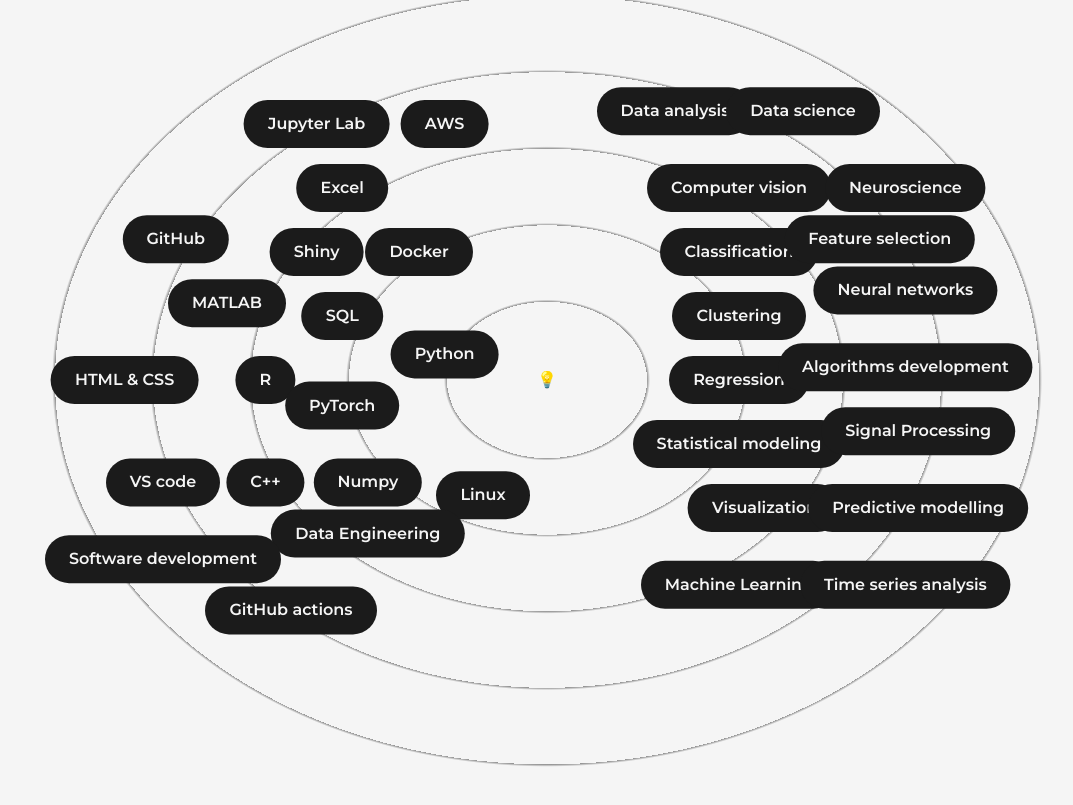
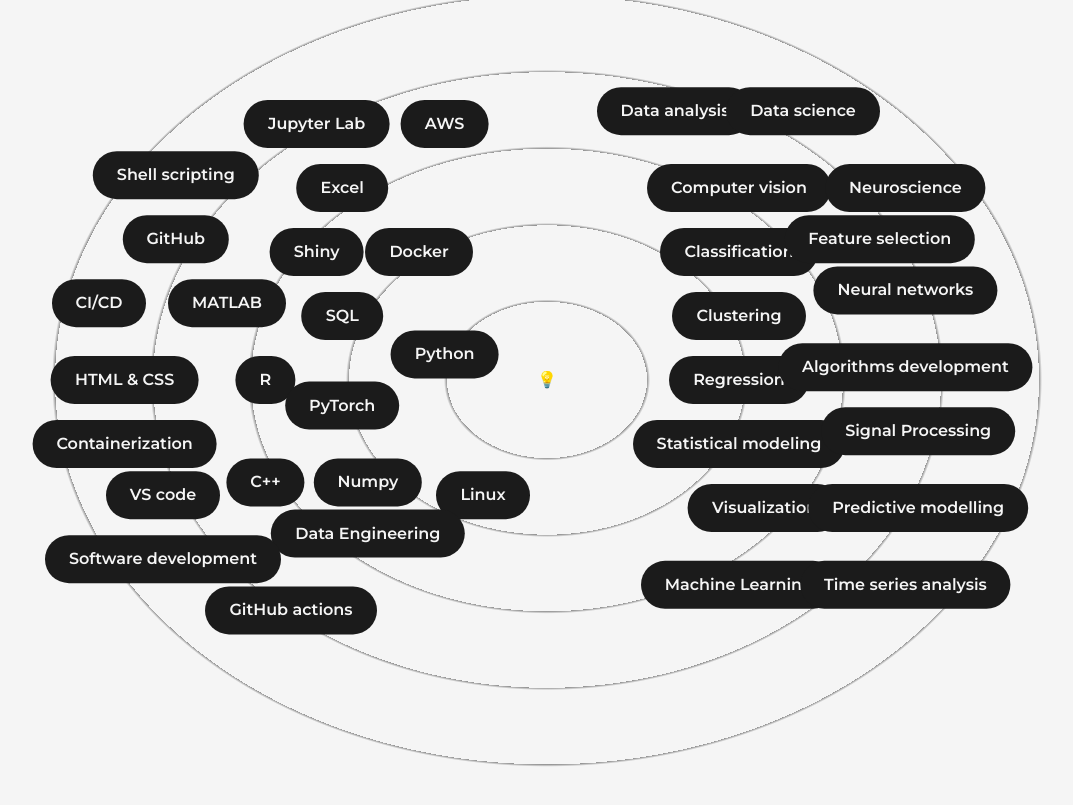
Before and after one commit to senthilcaesar/portfolio, a Next.js app: page /about in a window 1280 px wide. Shown: the part 1924-2729 px from the top of the page, without its empty margins (93-1166 px from the left). Built offline with nearby package versions, Linux system fonts and the light colour scheme.

Commit message:
Skill updates

```diff
--- a/src/components/Skills.js
+++ b/src/components/Skills.js
@@ -43,6 +43,7 @@
   {*/}
         💡
         <Skill name="Python" x="-8vw" y="-2vw" />
+        <Skill name="CI/CD" x="-35vw" y="-6vw" />
         <Skill name="MATLAB" x="-25vw" y="-6vw" />
         <Skill name="Linux" x="-5vw" y="9vw" />
         <Skill name="Docker" x="-10vw" y="-10vw" />
@@ -71,9 +72,11 @@
         <Skill name="Predictive modelling" x="29vw" y="10vw" />
         <Skill name="Data analysis" x="10vw" y="-21vw" />
         <Skill name="Data science" x="20vw" y="-21vw" />
+        <Skill name="Shell scripting" x="-29vw" y="-16vw" />
         <Skill name="GitHub" x="-29vw" y="-11vw" />
         <Skill name="HTML & CSS" x="-33vw" y="0vw" />
-        <Skill name="VS code" x="-30vw" y="8vw" />
+        <Skill name="Containerization" x="-33vw" y="5vw" />
+        <Skill name="VS code" x="-30vw" y="9vw" />
         <Skill name="Software development" x="-30vw" y="14vw" />
         <Skill name="Machine Learning" x="15vw" y="16vw" />
         <Skill name="Time series analysis" x="28vw" y="16vw" />
```
